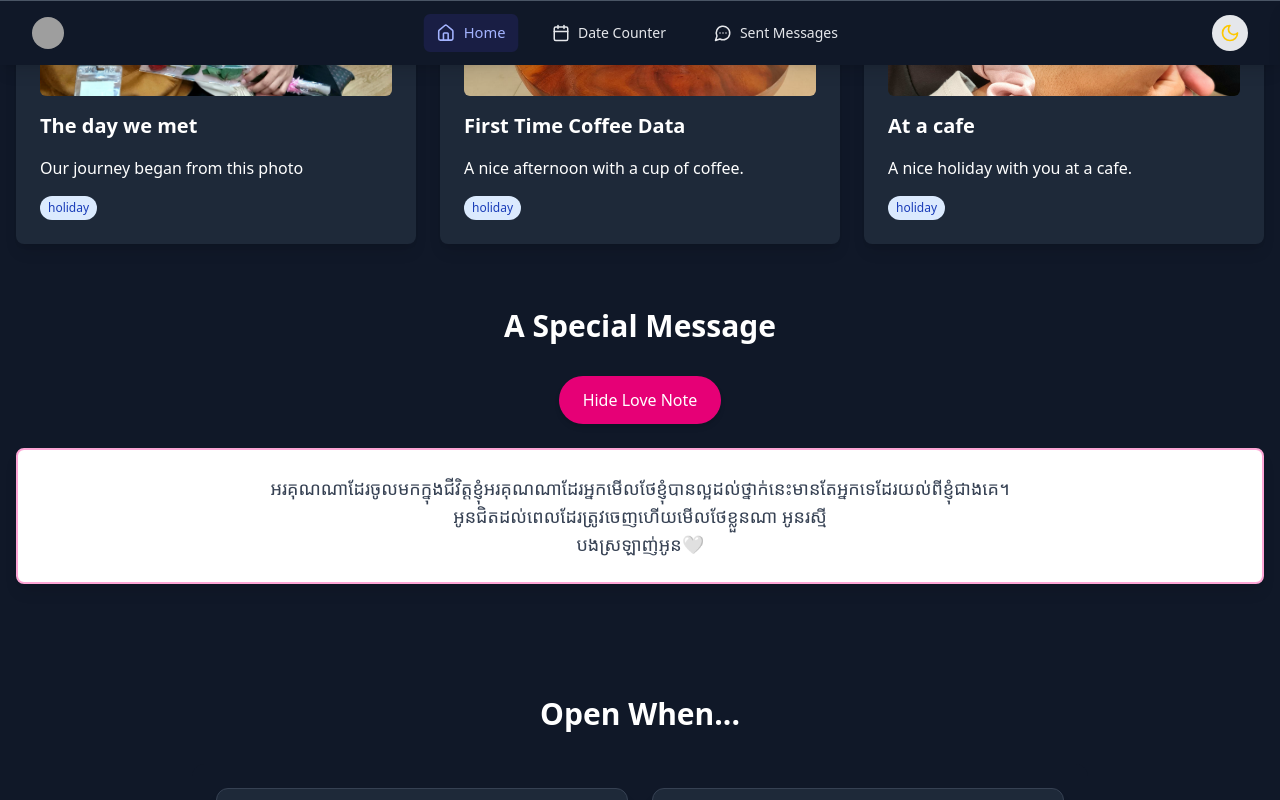
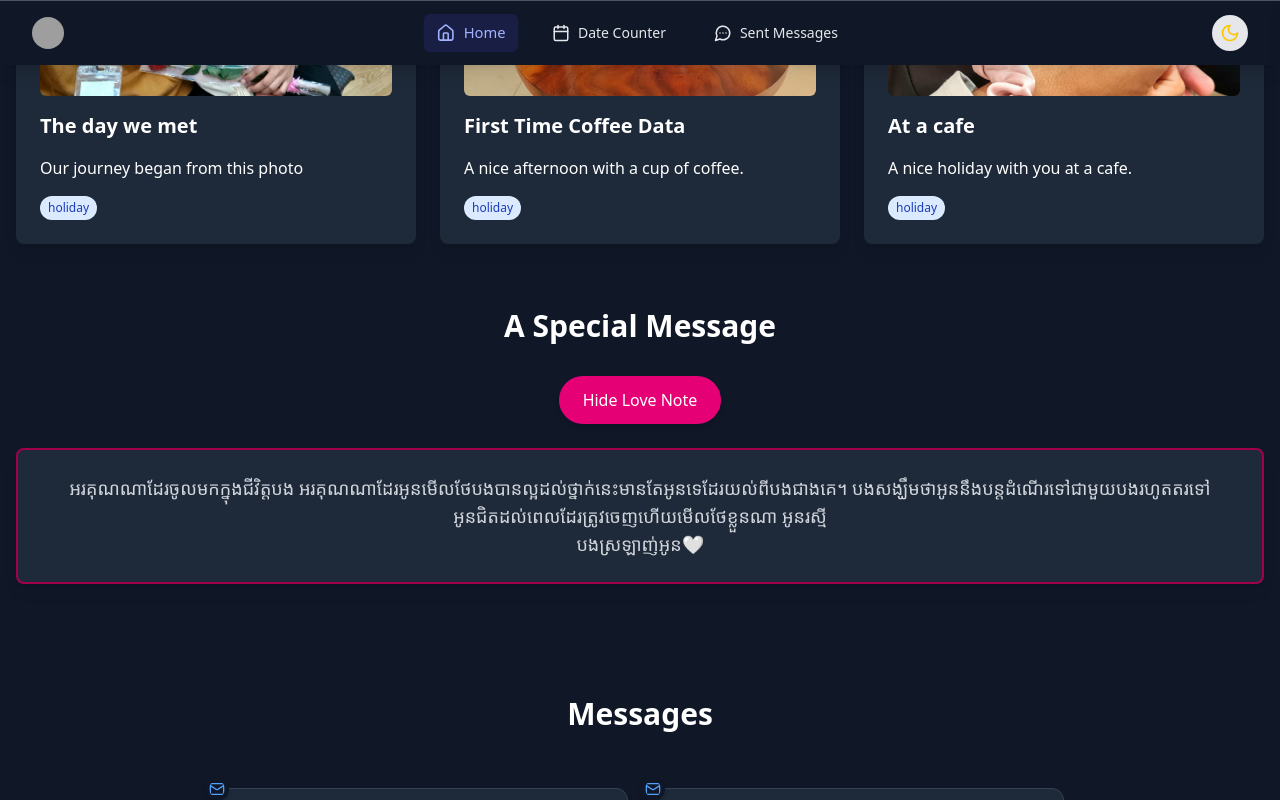
Before and after one commit to neathcmd/LOVE, a React (Vite) app: page / in a window 1280 px wide. Both pictures are taken after a click on the button "Reveal Love Note". Shown: the part 1373-2173 px from the top of the page. Built offline with nearby package versions, Linux system fonts and the light colour scheme; grey boxes are pictures that could not be loaded.

Commit message:
final commit

```diff
--- a/src/Page/Home.tsx
+++ b/src/Page/Home.tsx
@@ -4,6 +4,7 @@ import { useTheme } from "../context/ThemeContext";
 import HeroSection from "../screen/HeroSection";
 import Letters from "../screen/Letters";
 import BestMoment from "../screen/BestMoment";
+import HiddenLoveNote from "../screen/HiddenLoveNote";
 
 interface CountdownResult {
   days: number;
@@ -56,51 +57,6 @@ const useAnniversaryCountdown = (): CountdownResult => {
   return timeLeft;
 };
 
-// Hidden Love Note Component
-const HiddenLoveNote: React.FC = () => {
-  const [isVisible, setIsVisible] = useState<boolean>(false);
-  const [hasBeenRevealed, setHasBeenRevealed] = useState<boolean>(false);
-
-  const handleReveal = () => {
-    setIsVisible(!isVisible);
-    if (!hasBeenRevealed && !isVisible) {
-      setHasBeenRevealed(true);
-    }
-  };
-
-  return (
-    <div className="text-center">
-      <button
-        onClick={handleReveal}
-        className={`px-6 py-3 rounded-full transition-all duration-300 ${
-          isVisible
-            ? "bg-pink-600 hover:bg-pink-700"
-            : "bg-pink-500 hover:bg-pink-600"
-        } text-white shadow-md hover:shadow-lg transform hover:-translate-y-1`}
-      >
-        {isVisible ? "Hide Love Note" : "Reveal Love Note"}
-      </button>
-
-      <div
-        className={`mt-6 transition-all duration-500 ${
-          isVisible
-            ? "opacity-100 max-h-96"
-            : "opacity-0 max-h-0 overflow-hidden"
-        }`}
-      >
-        <div className="bg-white dark:bg-gray-800 p-6 rounded-lg shadow-lg border-2 border-pink-300 dark:border-pink-800">
-          <p className="text-gray-700 dark:text-gray-300 text-lg">
-            អរគុណណាដែរចូលមកក្នុងជីវិត្តខ្ញុំ{""}
-            អរគុណណាដែរអ្នកមើលថែខ្ញុំបានល្អដល់ថ្នាក់នេះមានតែអ្នកទេដែរយល់ពីខ្ញុំជាងគេ។{" "}
-            <br /> អូនជិតដល់ពេលដែរត្រូវចេញហើយមើលថែខ្លួនណា អូនរស្មី <br />{" "}
-            បងស្រឡាញ់អូន🤍
-          </p>
-        </div>
-      </div>
-    </div>
-  );
-};
-
 // Section Component for consistent styling
 const Section: React.FC<{
   title: string;
@@ -147,7 +103,7 @@ const Home: React.FC = () => {
         </section>
 
         {/* Anniversary Countdown */}
-        <Section data-aos="fade-down" title="Anniversary Countdown">
+        <Section title="Anniversary Countdown">
           <div className="flex justify-center">
             <div
               className={`p-6 rounded-lg shadow-lg text-center max-w-md w-full ${
--- /dev/null
+++ b/src/screen/HiddenLoveNote.tsx
@@ -0,0 +1,60 @@
+import React, { useState } from "react";
+import { useTheme } from "../context/ThemeContext";
+
+const HiddenLoveNote: React.FC = () => {
+  const [isVisible, setIsVisible] = useState<boolean>(false);
+  const [hasBeenRevealed, setHasBeenRevealed] = useState<boolean>(false);
+  const { theme } = useTheme();
+
+  const handleReveal = () => {
+    setIsVisible(!isVisible);
+    if (!hasBeenRevealed && !isVisible) {
+      setHasBeenRevealed(true);
+    }
+  };
+
+  return (
+    <div className="text-center">
+      <button
+        onClick={handleReveal}
+        className={`px-6 py-3 rounded-full transition-all duration-300 ${
+          isVisible
+            ? "bg-pink-600 hover:bg-pink-700"
+            : "bg-pink-500 hover:bg-pink-600"
+        } text-white shadow-md hover:shadow-lg transform hover:-translate-y-1`}
+      >
+        {isVisible ? "Hide Love Note" : "Reveal Love Note"}
+      </button>
+
+      <div
+        className={`mt-6 transition-all duration-500 ${
+          isVisible
+            ? "opacity-100 max-h-96"
+            : "opacity-0 max-h-0 overflow-hidden"
+        }`}
+      >
+        <div
+          className={`p-6 rounded-lg shadow-lg border-2 ${
+            theme === "dark"
+              ? "bg-gray-800 border-pink-800"
+              : "bg-white  border-pink-300"
+          }`}
+        >
+          <p
+            className={`text-lg ${
+              theme === "dark" ? "text-gray-300" : "text-gray-700"
+            }`}
+          >
+            អរគុណណាដែរចូលមកក្នុងជីវិត្តបង{" "}
+            អរគុណណាដែរអូនមើលថែបងបានល្អដល់ថ្នាក់នេះមានតែអូនទេដែរយល់ពីបងជាងគេ។{" "}
+            បងសង្ឃឹមថាអូននឹងបន្តដំណើរទៅជាមួយបងរហូតតរទៅ <br />{" "}
+            អូនជិតដល់ពេលដែរត្រូវចេញហើយមើលថែខ្លួនណា អូនរស្មី <br />{" "}
+            បងស្រឡាញ់អូន🤍
+          </p>
+        </div>
+      </div>
+    </div>
+  );
+};
+
+export default HiddenLoveNote;
--- a/src/screen/Letters.tsx
+++ b/src/screen/Letters.tsx
@@ -1,6 +1,7 @@
 import React, { useState } from "react";
 import { useTheme } from "../context/ThemeContext";
 import { motion, AnimatePresence } from "framer-motion";
+import { Mail, MailOpen } from "lucide-react"; // Import message icons
 
 // Types
 interface Letter {
@@ -26,8 +27,31 @@ const Letter: React.FC<{ letter: Letter }> = ({ letter }) => {
           : "bg-white text-gray-800"
       } p-6 rounded-xl shadow-lg hover:shadow-xl transition-all duration-300 border ${
         theme === "dark" ? "border-gray-700" : "border-gray-200"
-      }`}
+      } relative`}
     >
+      {/* Message icon that changes based on open state */}
+      <div className="absolute -top-3 -left-3">
+        {isOpen ? (
+          <MailOpen
+            size={24}
+            className={`p-1 rounded-full ${
+              theme === "dark"
+                ? "text-purple-400 bg-gray-900"
+                : "text-purple-600 bg-white"
+            } shadow-md`}
+          />
+        ) : (
+          <Mail
+            size={24}
+            className={`p-1 rounded-full ${
+              theme === "dark"
+                ? "text-blue-400 bg-gray-900"
+                : "text-blue-600 bg-white"
+            } shadow-md`}
+          />
+        )}
+      </div>
+
       <button
         className="flex items-center justify-between w-full text-left focus:outline-none focus:ring-2 focus:ring-blue-500 rounded"
         onClick={() => setIsOpen(!isOpen)}
@@ -84,32 +108,34 @@ const Letters: React.FC = () => {
   const letters: Letter[] = [
     {
       id: 1,
-      title: "Coming Soon...",
-      content: "Loading...",
-      emoji: "",
+      title: "Miss you",
+      content: "អូនហ៎ា🥺🤭 នឹកអូនពេកហៅអូនលេង🤭 អូនមិនអីទេមែន🥺🤍",
+      emoji: "💌",
     },
-    {
-      id: 2,
-      title: "Coming Soon...",
-      content: "Loading...",
-      emoji: "",
-    },
+    // {
+    //   id: 2,
+    //   title: "Special Note",
+    //   content:
+    //     "Here's something special just for you. Hope it makes you smile!",
+    //   emoji: "✨",
+    // },
     {
       id: 3,
-      title: "Coming Soon...",
-      content: "Loading...",
-      emoji: "",
+      title: "Memories",
+      content:
+        "ចាំទេថ្ងៃដែរយើងទាក់ទងគ្នាដំបូង? បងសប្បាយចិត្តហ៎ាអោយតែបាននៅក្បែអូនម្ដងៗ😚 ទេាះជាពេលនុះយើងមិនទាន់ត្រូវជាអីនឹងគ្នាក៏ដោយ🥺🤍",
+      emoji: "📝",
     },
-    {
-      id: 4,
-      title: "Coming Soon...",
-      content: "Loading....",
-      emoji: "",
-    },
+    // {
+    //   id: 4,
+    //   title: "Future Plans",
+    //   content: "Let's make more wonderful memories together!",
+    //   emoji: "🔮",
+    // },
   ];
 
   return (
-    <Section title="Open When...">
+    <Section title="Messages">
       <div className="max-w-4xl mx-auto">
         <div
           className={`grid grid-cols-1 md:grid-cols-2 gap-6 ${
@@ -120,7 +146,7 @@ const Letters: React.FC = () => {
             letters.map((letter) => <Letter key={letter.id} letter={letter} />)
           ) : (
             <p className="text-center col-span-full text-gray-500">
-              No letters available.
+              No messages available.
             </p>
           )}
         </div>
```
Also changed, not shown: src/screen/Anniversary.tsx (deleted).
